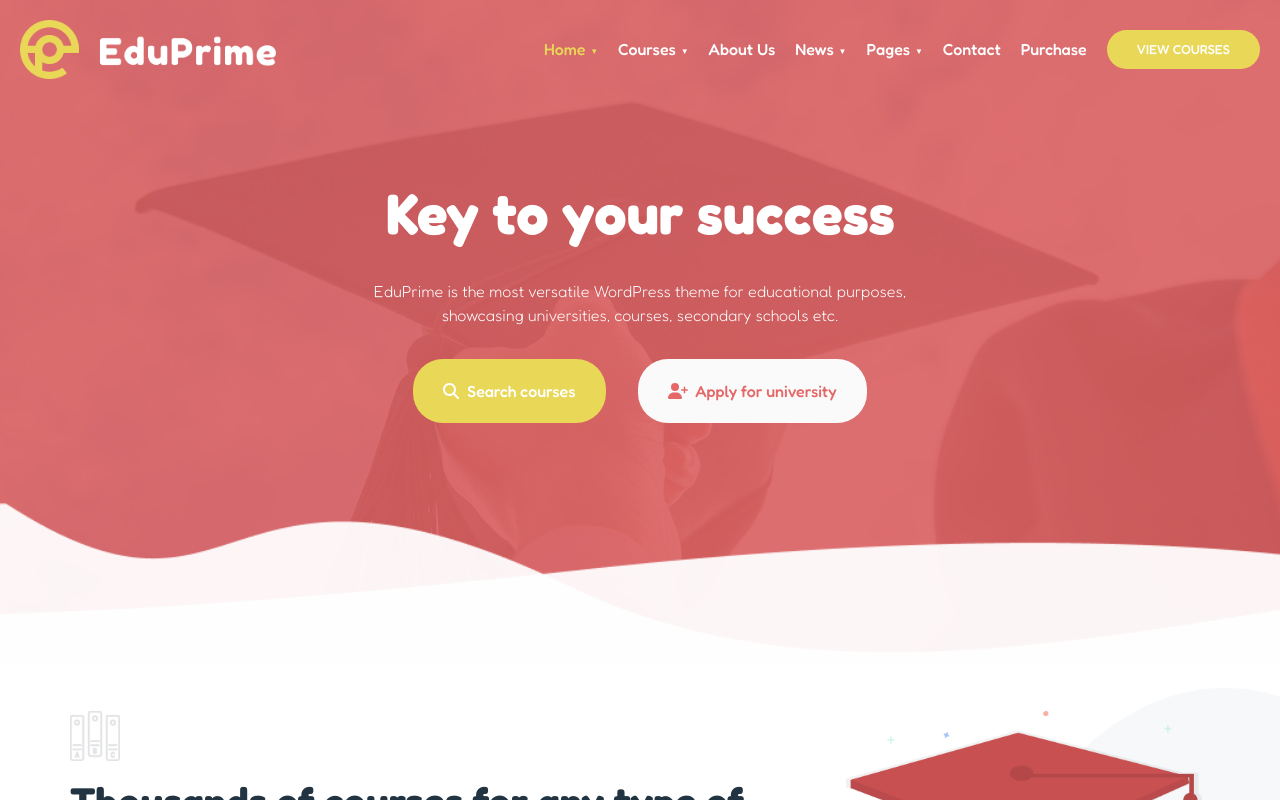
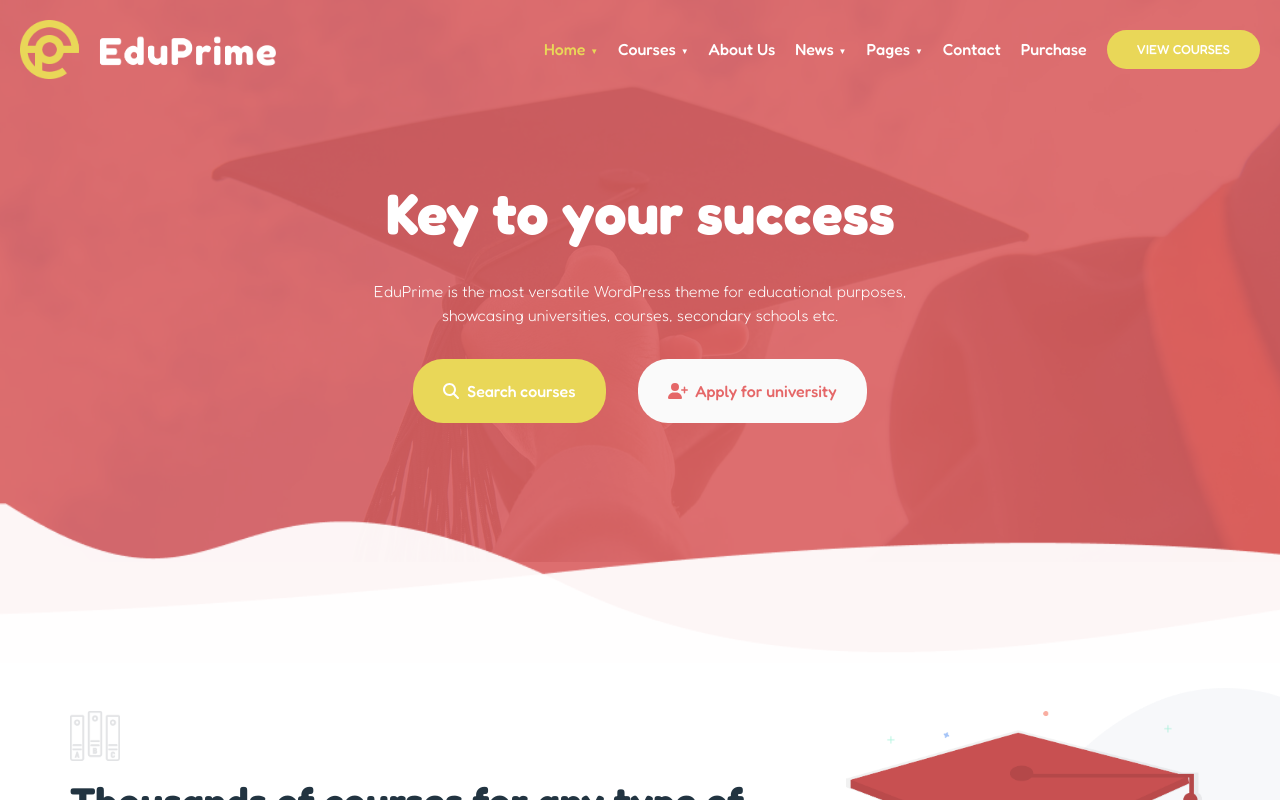
Before and after one commit to DarioGiusino/proj-html-vuejs, a Vue app: page / in a window 1280 px wide. Shown: the top 800 px of the page. Built offline with nearby package versions, Linux system fonts and the light colour scheme.

Commit message:
header bg slider

```diff
--- a/src/components/AppHeader.vue
+++ b/src/components/AppHeader.vue
@@ -7,14 +7,33 @@ export default {
     components: { NavLinks, BaseButton, Jumbotron },
     data() {
         return {
-            headerLinks: ['Home', 'Courses', 'About Us', 'News', 'Pages', 'Contact', 'Purchase']
+            headerLinks: ['Home', 'Courses', 'About Us', 'News', 'Pages', 'Contact', 'Purchase'],
+            currentBG: 1,
         }
+    },
+    methods: {
+        rotateBG() {
+            setInterval(() => {
+                this.currentBG++
+                if (this.currentBG > 3) {
+                    this.currentBG = 1;
+                }
+            }, 4000);
+        }
+    },
+    mounted() {
+        this.rotateBG()
     }
 }
 </script>
 
 <template>
     <header>
+        <!-- # header bg slider -->
+        <img v-if="currentBG === 1" class="bg-image" src="../assets/img/theme_slider1_bg-1.jpg" alt="bg-1">
+        <img v-if="currentBG === 2" class="bg-image" src="../assets/img/theme_slider2_bg-1.jpg" alt="bg-2">
+        <img v-if="currentBG === 3" class="bg-image" src="../assets/img/theme_slider3_bg-1.jpg" alt="bg-3">
+
         <!-- # upper navbar -->
         <nav class="d-flex justify-content-between align-items-center">
             <!-- left logo -->
@@ -44,13 +63,17 @@ export default {
 @use '../assets/scss/partials/variables.scss' as *;
 
 header {
-    // height: 600px;
-    background-image: url('../assets/img/theme_slider2_bg-1.jpg');
     background-repeat: no-repeat;
     background-size: cover;
     background-position: center;
     color: $text-white-1;
     position: relative;
+    overflow: hidden;
+
+    .bg-image {
+        position: absolute;
+        z-index: -1;
+    }
 
     nav {
         padding: 1.25rem;
```
